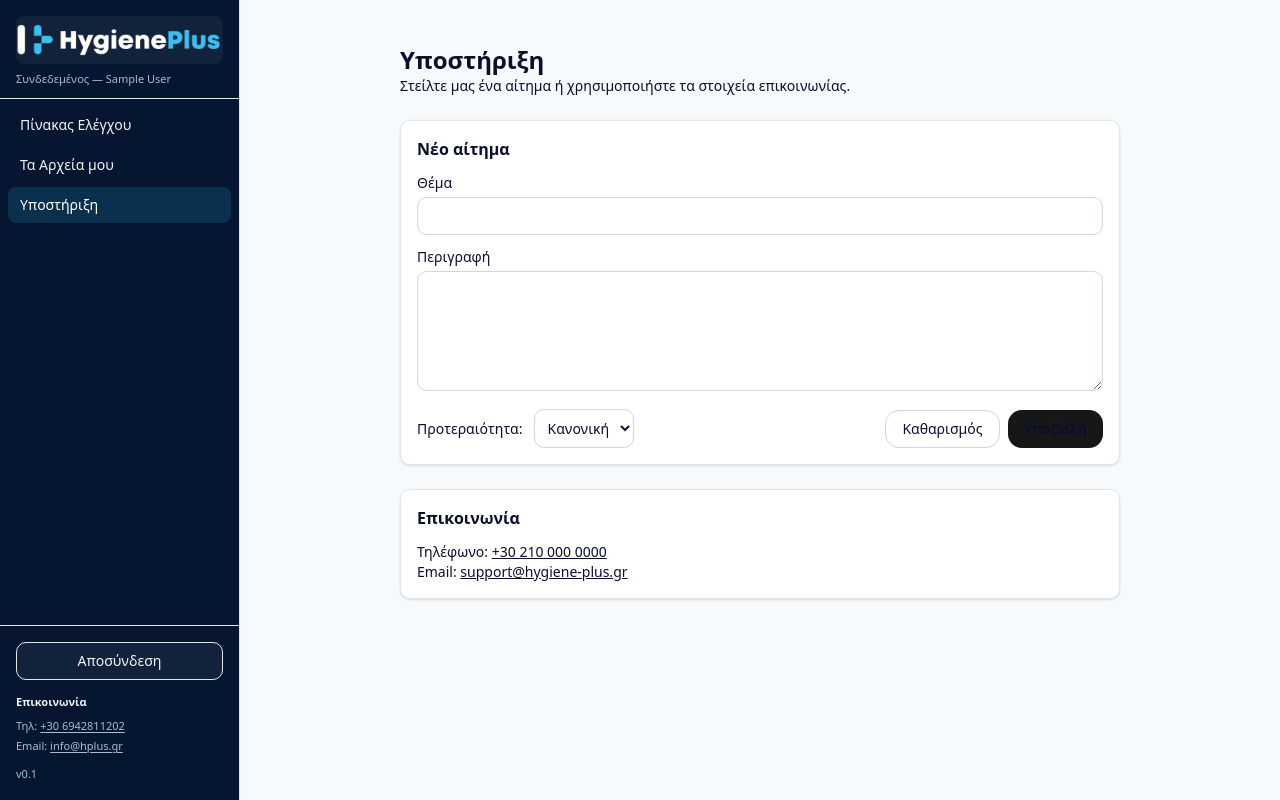
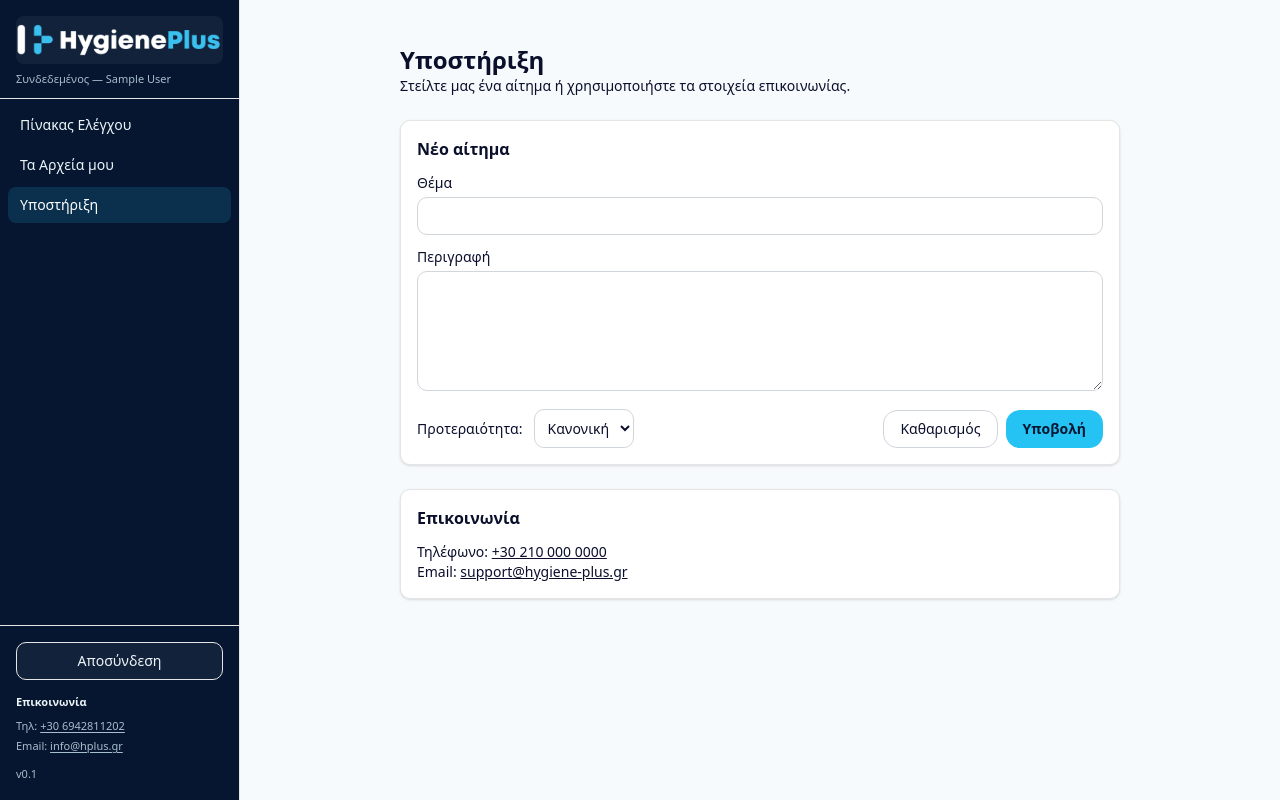
Before and after one commit to igorzgk/excel-delivery, a Next.js app: page /support in a window 1280 px wide. Built offline with nearby package versions, Linux system fonts and the light colour scheme; no server answers; sample sign-in values are in the browser's storage.

Commit message:
Project updates

```diff
--- a/src/app/(user)/support/page.tsx
+++ b/src/app/(user)/support/page.tsx
@@ -92,7 +92,7 @@ export default function SupportPage() {
               </select>
             </div>
 
-            {/* Right block: actions (full width on mobile, right-aligned on desktop) */}
+            {/* Right block: actions */}
             <div className="flex flex-col gap-2 sm:flex-row sm:justify-end">
               <button
                 type="button"
@@ -108,13 +108,16 @@ export default function SupportPage() {
                 Καθαρισμός
               </button>
 
-              {/* Primary submit with visible text on any theme */}
+              {/* Primary submit – force brand color via inline style */}
               <button
                 type="submit"
                 disabled={status === "sending"}
-                className="rounded-xl px-4 py-2 text-sm font-semibold
-                           bg-[color:var(--primary,#25C3F4)] text-black
-                           hover:opacity-90 disabled:opacity-60"
+                className="rounded-xl px-4 py-2 text-sm font-semibold hover:opacity-90 disabled:opacity-60"
+                style={{
+                  backgroundColor: "var(--brand, #25C3F4)",
+                  color: "#061630",
+                  border: "1px solid transparent",
+                }}
               >
                 {status === "sending" ? "Αποστολή…" : "Υποβολή"}
               </button>
```
